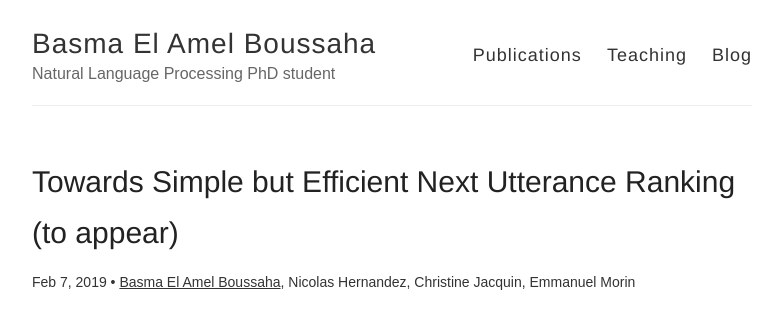
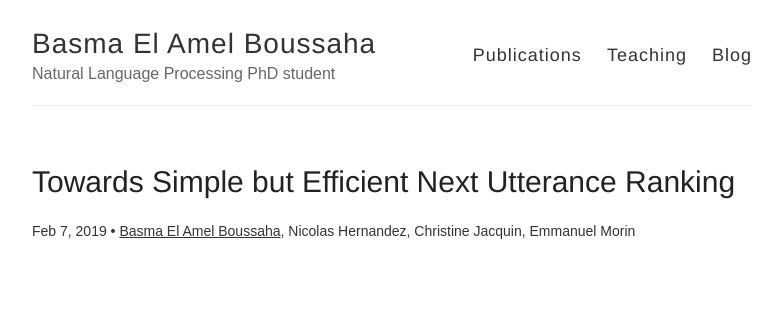
Before and after one commit to basma-boussahaa/basma-boussahaa.github.io, a Jekyll site: the page built from _posts/publications/2019-02-7-towardsSimple.md, in a window 1280 px wide. Shown: the top 329 px of the page, without its empty margins (248-1031 px from the left). Built offline with Jekyll 4.4.1, drawn with Linux system fonts in a browser that asks for light colours; part of the change alters nothing that is shown.

Commit message:
update cicling

```diff
--- a/_posts/publications/2019-02-7-towardsSimple.md
+++ b/_posts/publications/2019-02-7-towardsSimple.md
@@ -1,16 +1,16 @@
 ---
 layout: post
-title: Towards Simple but Efficient Next Utterance Ranking (to appear)
+title: Towards Simple but Efficient Next Utterance Ranking
 author: <u>Basma El Amel Boussaha</u>, Nicolas Hernandez, Christine Jacquin, Emmanuel Morin
 <!-- code: https://github.com/basma-b/dual_encoder_udc -->
 year: 2019
 key: 2019.4
 journal: International Conference on Computational Linguistics and Intelligent Text Processing (CICLing)
-<!-- paper: assets/publications/towardsSimple/paper.pdf -->
-<!-- poster: assets/publications/nextUtterance/poster.pdf -->
+paper: assets/publications/towardsSimple/paper.pdf
+poster: assets/publications/towardsSimple/poster.pdf
 <!-- slides: assets/publications/nextUtterance/slides.pdf -->
 <!-- blog: https://basmaboussaha.wordpress.com/2017/10/18/implementation-of-dual-encoder-using-keras/ -->
-<!--code: https://github.com/larsmaaloee/auxiliary-deep-generative-models-->
+code: https://github.com/basma-b/multi_level_chatbot
 image: assets/publications/towardsSimple/towardsSimple.png
 bibtex: assets/publications/towardsSimple/bib.txt
 type: paper
```
Also changed, not shown: assets/publications/towardsSimple/Screenshot from 2019-04-16 11-10-54.png (added), 9 other files.
